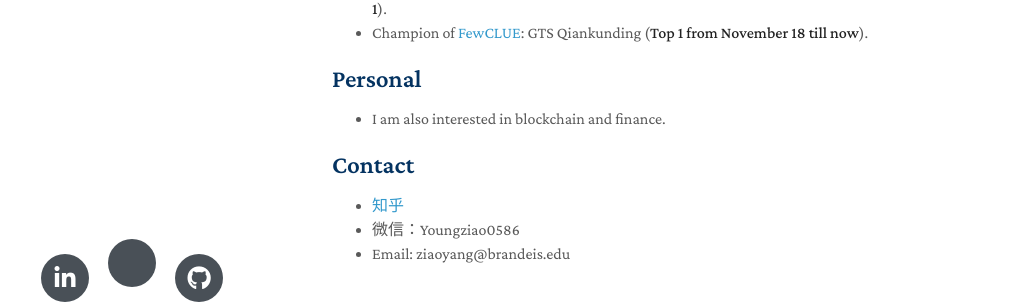
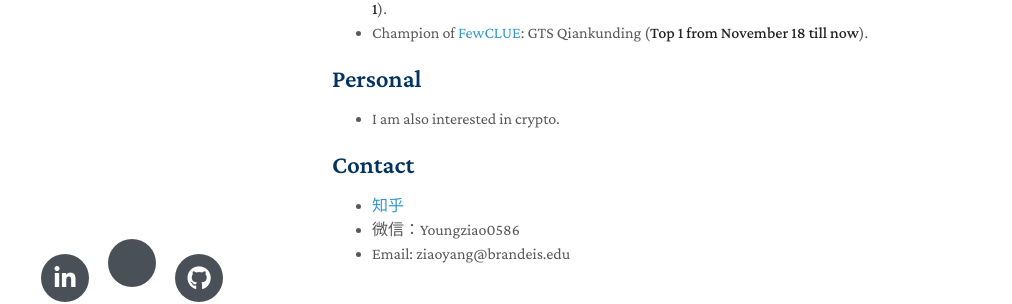
Before and after one commit to yangziao56/homepage, a Jekyll site: the page built from index.md, in a window 1280 px wide and 900 px high, scrolled down 829 px. Shown: the part 496-800 px from the top of the window, without its empty margins (138-1150 px from the left). Built offline with Jekyll 4.4.1, drawn with Linux system fonts in a browser that asks for light colours; nearby versions of some CDN libraries; a style sheet for code colours, icons or effects is not loaded; our own code applies the rules of GitHub Pages for plain Markdown files.

Commit message:
Update index.md
Signed-off-by: Ziao Yang <70676524+yangziao56@users.noreply.github.com>

```diff
--- a/index.md
+++ b/index.md
@@ -52,7 +52,7 @@ You can learn more details about my research through my [Curriculum Vitae](https
 
 
 ## Personal
-- I am also interested in blockchain and finance.
+- I am also interested in crypto.
 
 ## Contact
 - [知乎](https://www.zhihu.com/people/qi-dian-5-52-16)
```
